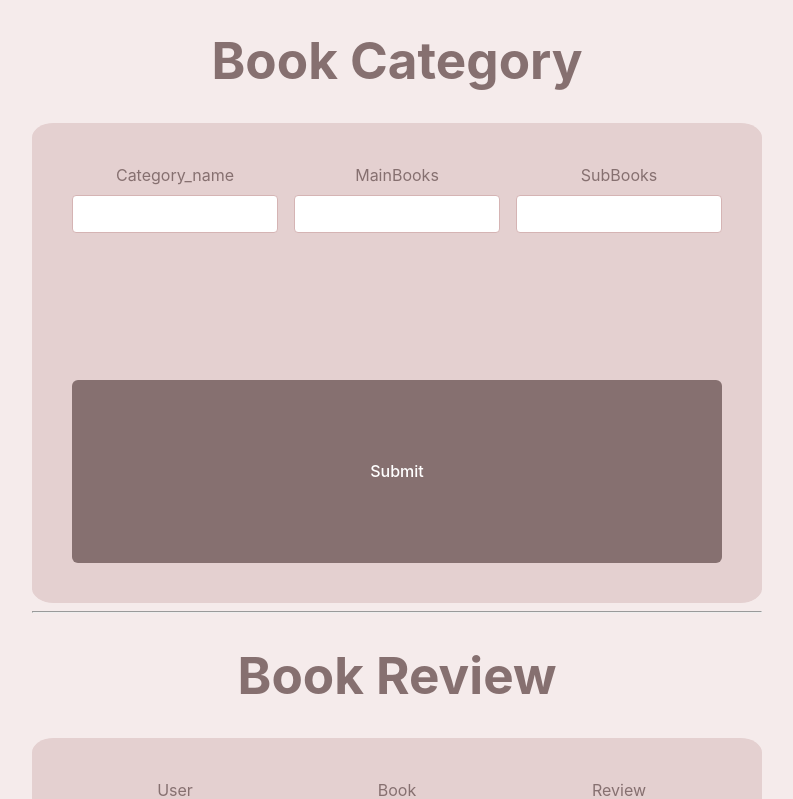
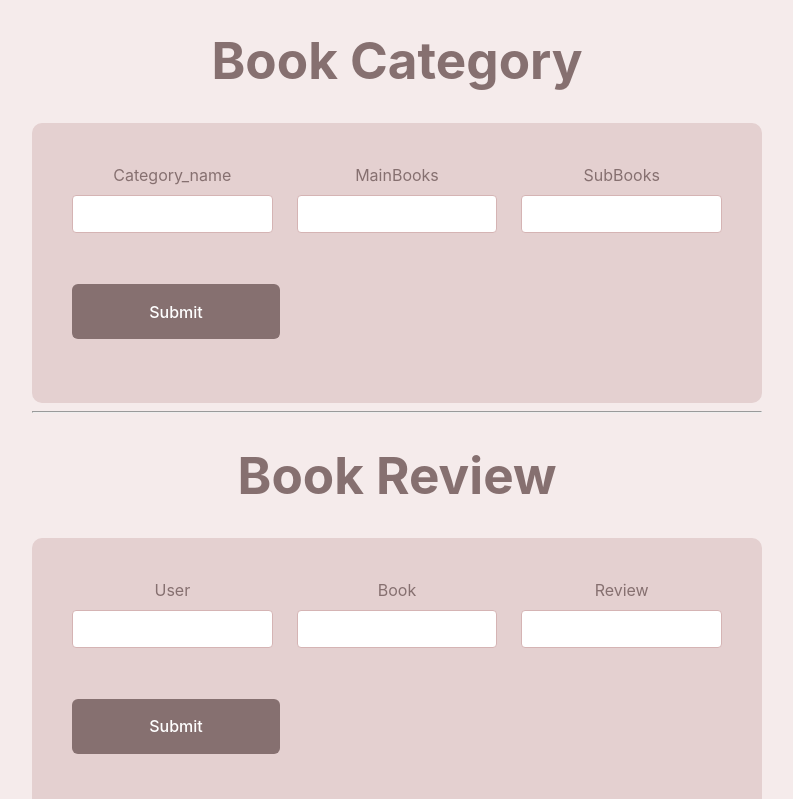
Before and after one commit to GabrielDeon/Bookmark-Project, a React (Vite) app in the folder client/: page / in a window 1280 px wide. Shown: the part 681-1480 px from the top of the page, without its empty margins (243-1036 px from the left). Built offline with nearby package versions, Linux system fonts and the light colour scheme.

Commit message:
style: organized and updated css

```diff
--- a/client/src/BookCategory.css
+++ b/client/src/BookCategory.css
@@ -0,0 +1,64 @@
+body{
+    background-color: #F5EBEB;
+    display: flex;
+    align-items: center;
+    justify-content: center;
+    padding: 2em;
+}
+
+.form-category{
+    display: grid;
+    gap: 1.5em;
+    background-color: #E4D0D0;
+    padding: 2.5em;
+    border-radius: 10px 10px;
+    width: 650px;
+    height: 200px;
+}
+
+.category-group{
+    display: flex;
+    flex-direction: column;
+}
+
+label{
+    font-size: 16px;
+    color: #867070;
+    margin-bottom: 0.5em;
+}
+
+input[type="text-category"] {
+    padding: 0.8em;
+    border: 1px solid #D5B4B4;
+    border-radius: 4px;
+    background-color: white;
+    transition: border-color 0.3s;
+}
+
+input[type="text-category"]:focus {
+    border-color: #867070;
+    outline: none;
+}
+
+button[type="submit-category"] {
+    grid-column: span 3;
+    padding: 1em;
+    border-radius: 6px;
+    background-color: #867070;
+    color: white;
+    border: none;
+    cursor: pointer;
+    transition: background-color 0.3s;
+    width: 32%;
+    height: 70%;
+}
+
+button[type="submit-category"]:hover {
+    background-color: #D5B4B4;
+}
+
+form{
+    display: grid;
+    grid-template-columns: repeat(3, 1fr);
+    gap: 1em;
+}
--- a/client/src/BookCategory.jsx
+++ b/client/src/BookCategory.jsx
@@ -22,14 +22,14 @@ const BookCategory = () => {
   };
 
   return (
-    <form onSubmit={handleSubmit}>
+    <form className='form-category' onSubmit={handleSubmit}>
       {Object.keys(formData).map((field) => (
-        <div key={field} className="form-group">
+        <div key={field} className="category-group">
           <label htmlFor={field}>
             {field.charAt(0).toUpperCase() + field.slice(1)}
           </label>
           <input
-            type="text"
+            type="text-category"
             id={field}
             name={field}
             value={formData[field]}
@@ -37,7 +37,7 @@ const BookCategory = () => {
           />
         </div>
       ))}
-      <button type="submit">Submit</button>
+      <button type="submit-category">Submit</button>
     </form>
   );
 };
--- a/client/src/BookForm.css
+++ b/client/src/BookForm.css
@@ -11,7 +11,7 @@ form{
     gap: 1.5em;
     background-color: #E4D0D0;
     padding: 2.5em;
-    border-radius: 3%;
+    border-radius: 10px 10px;
     width: 650px;
     height: 400px;
 }
@@ -27,7 +27,7 @@ label{
     margin-bottom: 0.5em;
 }
 
-input[type="text"] {
+input[type="text-form"] {
     padding: 0.8em;
     border: 1px solid #D5B4B4;
     border-radius: 4px;
@@ -35,12 +35,12 @@ input[type="text"] {
     transition: border-color 0.3s;
 }
 
-input[type="text"]:focus {
+input[type="text-form"]:focus {
     border-color: #867070;
     outline: none;
 }
 
-button[type="submit"] {
+button[type="submit-form"] {
     grid-column: span 3;
     padding: 1em;
     border-radius: 6px;
@@ -49,9 +49,11 @@ button[type="submit"] {
     border: none;
     cursor: pointer;
     transition: background-color 0.3s;
+    width: 32%;
+    height: 70%;
 }
 
-button[type="submit"]:hover {
+button[type="submit-form"]:hover {
     background-color: #D5B4B4;
 }
 
--- a/client/src/BookForm.jsx
+++ b/client/src/BookForm.jsx
@@ -33,7 +33,7 @@ const BookForm = () => {
             {field.charAt(0).toUpperCase() + field.slice(1)}
           </label>
           <input
-            type="text"
+            type="text-form"
             id={field}
             name={field}
             value={formData[field]}
@@ -41,7 +41,7 @@ const BookForm = () => {
           />
         </div>
       ))}
-      <button type="submit">Submit</button>
+      <button type="submit-form">Submit</button>
     </form>
   );
 };
--- a/client/src/BookReview.css
+++ b/client/src/BookReview.css
@@ -0,0 +1,64 @@
+body{
+    background-color: #F5EBEB;
+    display: flex;
+    align-items: center;
+    justify-content: center;
+    padding: 2em;
+}
+
+.form-review{
+    display: grid;
+    gap: 1.5em;
+    background-color: #E4D0D0;
+    padding: 2.5em;
+    border-radius: 10px 10px;
+    width: 650px;
+    height: 200px;
+}
+
+.review-group{
+    display: flex;
+    flex-direction: column;
+}
+
+label{
+    font-size: 16px;
+    color: #867070;
+    margin-bottom: 0.5em;
+}
+
+input[type="text-review"] {
+    padding: 0.8em;
+    border: 1px solid #D5B4B4;
+    border-radius: 4px;
+    background-color: white;
+    transition: border-color 0.3s;
+}
+
+input[type="text-review"]:focus {
+    border-color: #867070;
+    outline: none;
+}
+
+button[type="submit-review"] {
+    grid-column: span 3;
+    padding: 1em;
+    border-radius: 6px;
+    background-color: #867070;
+    color: white;
+    border: none;
+    cursor: pointer;
+    transition: background-color 0.3s;
+    width: 32%;
+    height: 70%;
+}
+
+button[type="submit-review"]:hover {
+    background-color: #D5B4B4;
+}
+
+form{
+    display: grid;
+    grid-template-columns: repeat(3, 1fr);
+    gap: 1em;
+}
--- a/client/src/BookReview.jsx
+++ b/client/src/BookReview.jsx
@@ -22,14 +22,14 @@ const BookReview = () => {
   };
 
   return (
-    <form onSubmit={handleSubmit}>
+    <form className='form-review' onSubmit={handleSubmit}>
       {Object.keys(formData).map((field) => (
-        <div key={field} className="form-group">
+        <div key={field} className="review-group">
           <label htmlFor={field}>
             {field.charAt(0).toUpperCase() + field.slice(1)}
           </label>
           <input
-            type="text"
+            type="text-review"
             id={field}
             name={field}
             value={formData[field]}
@@ -37,7 +37,7 @@ const BookReview = () => {
           />
         </div>
       ))}
-      <button type="submit">Submit</button>
+      <button type="submit-review">Submit</button>
     </form>
   );
 };
```
